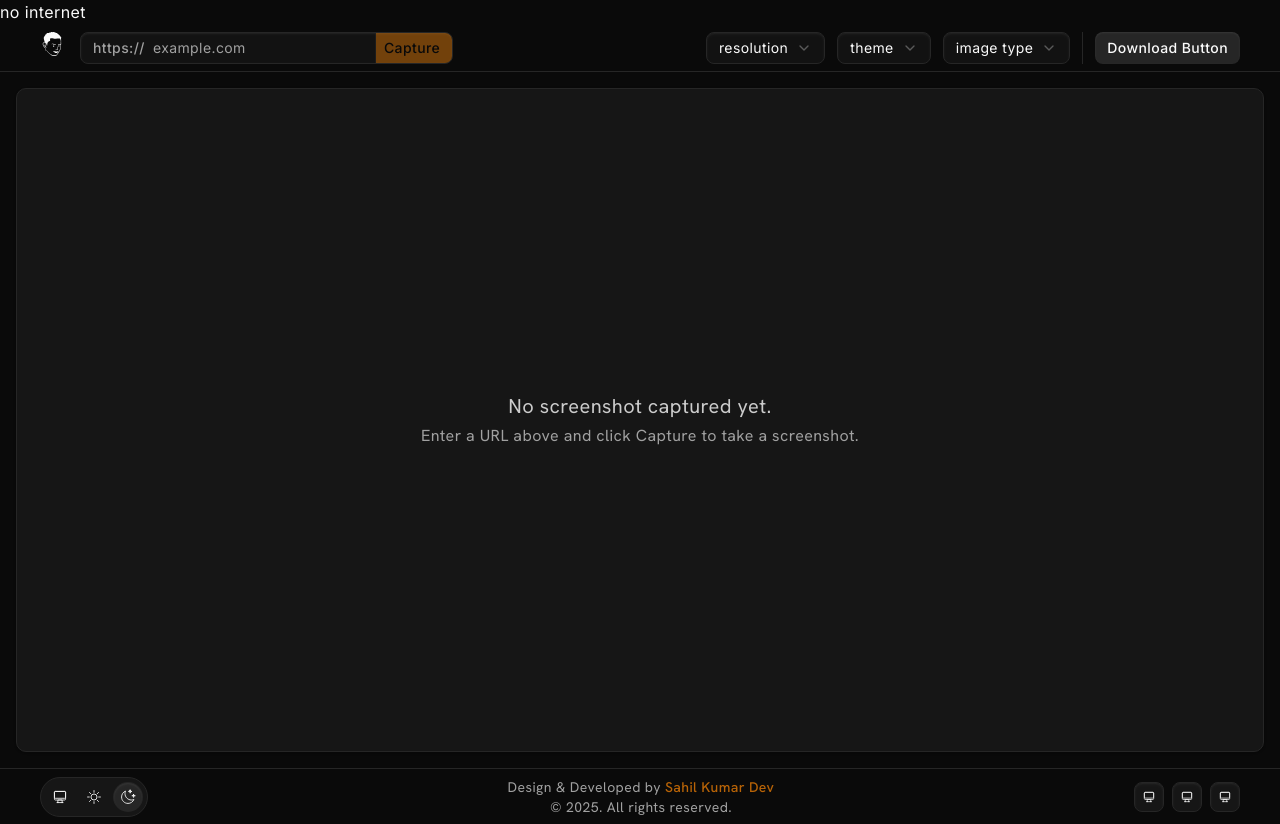
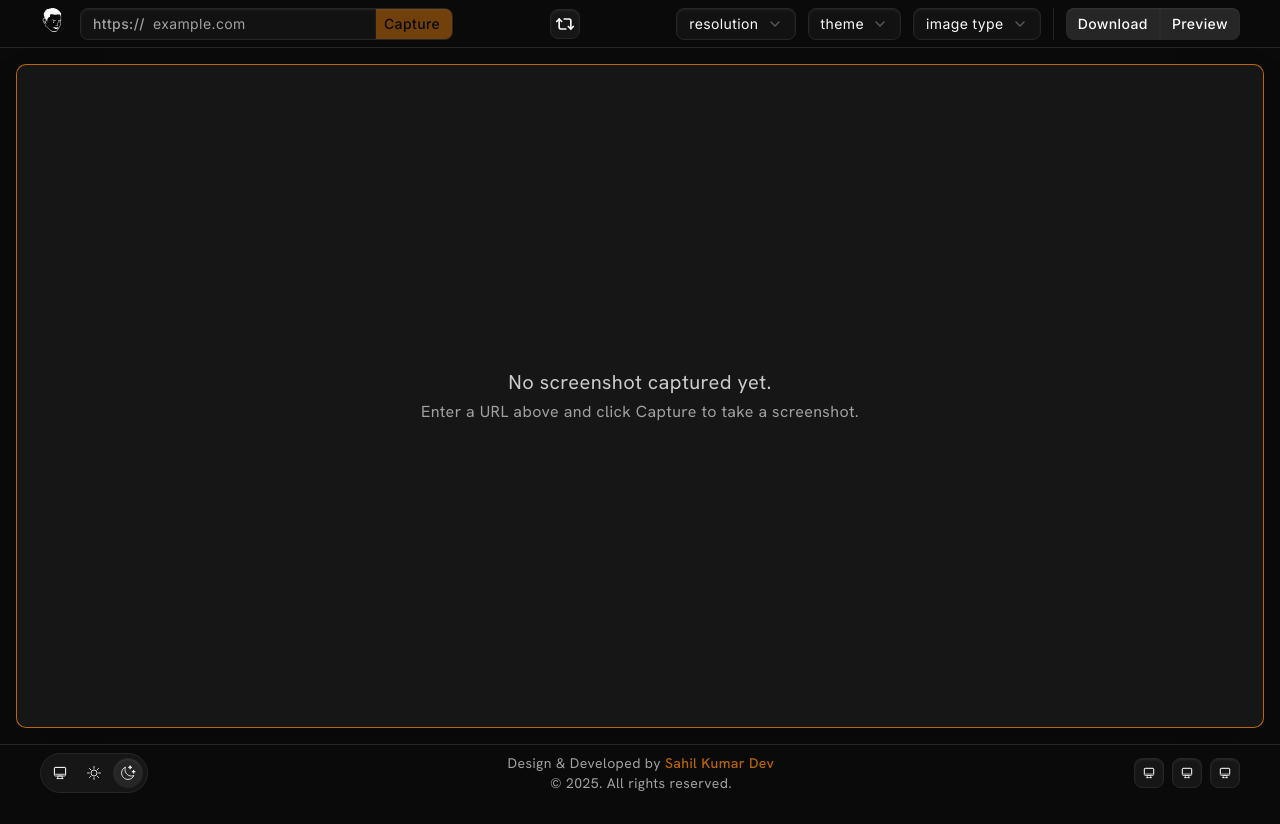
Before and after one commit to octacn/screenshot-capture, a Next.js app: page / in a window 1280 px wide. After the commit the page ends 800 px from the top, so only its background shows below. Built offline with nearby package versions, Linux system fonts and the light colour scheme.

Commit message:
feat: refactor image preview components, implement download functionality, and enhance site header with new UI elements

```diff
--- a/app/(app)/page.tsx
+++ b/app/(app)/page.tsx
@@ -1,15 +1,15 @@
 import SiteHeader from "@/components/site-header";
 import SiteFooter from "@/components/site-footer";
 import { MaxWidthWrapper } from "@/components/max-width-wrapper";
-import ImagePreviewer from "@/components/image-previewer";
+import ImagePreviewHome from "@/components/_image/image-preview-home";
 
 export default function Page() {
   return (
     <MaxWidthWrapper>
       <SiteHeader />
       <section className="h-[calc(100vh-104px)] overflow-hidden p-4">
-        <div className="relative group w-full rounded-lg h-full overflow-hidden border shadow transition-transform bg-surface">
-          <ImagePreviewer />
+        <div className="relative group w-full rounded-lg h-full overflow-hidden border border-app/70 shadow-2xl transition-transform bg-surface">
+          <ImagePreviewHome />
         </div>
       </section>
       <SiteFooter />
--- /dev/null
+++ b/components/_image/download.tsx
@@ -0,0 +1,12 @@
+"use client";
+
+import { useScreenshotStorage } from "@/hooks/use-screenshot-storage";
+import { BoxButton } from "@/components/box";
+
+export default function DownloadButton() {
+  const { downloadScreenshot } = useScreenshotStorage();
+
+  return (
+    <BoxButton onClick={() => downloadScreenshot("123")}>Download</BoxButton>
+  );
+}
--- a/components/image-previewer.tsx
+++ b/components/_image/image-preview-home.tsx
@@ -3,7 +3,7 @@
 import { useScreenshotStorage } from "@/hooks/use-screenshot-storage";
 import Image from "next/image";
 
-export default function ImagePreviewer() {
+export default function ImagePreviewHome() {
   const { screenshot, hasScreenshot } = useScreenshotStorage();
 
   if (!hasScreenshot) {
--- /dev/null
+++ b/components/_image/preview-page.tsx
@@ -0,0 +1,7 @@
+import React from 'react'
+
+export default function PreviewPage() {
+  return (
+    <div>PreviewPage</div>
+  )
+}
--- /dev/null
+++ b/components/_image/reset.tsx
@@ -0,0 +1,15 @@
+"use client";
+
+import { useScreenshotStorage } from "@/hooks/use-screenshot-storage";
+import { IconBox } from "../box";
+import { Repeat2 } from "lucide-react";
+
+export default function Reset() {
+  const { clearScreenshot } = useScreenshotStorage();
+
+  return (
+    <IconBox onClick={clearScreenshot}>
+      <Repeat2 />
+    </IconBox>
+  );
+}
--- a/components/internet.tsx
+++ b/components/internet.tsx
@@ -1,10 +1,51 @@
-import React from 'react'
+"use client";
+
+import { cn } from "@/lib/utils";
+import * as React from "react";
 
 export default function Internet() {
+  const [isOnline, setIsOnline] = React.useState(() =>
+    typeof window !== "undefined" ? navigator.onLine : true
+  );
+  const [showBanner, setShowBanner] = React.useState(false);
 
+  React.useEffect(() => {
+    const handleOnline = () => {
+      setIsOnline(true);
+      setShowBanner(true);
+      setTimeout(() => setShowBanner(false), 3000);
+    };
 
+    const handleOffline = () => {
+      setIsOnline(false);
+      setShowBanner(true);
+    };
+
+    window.addEventListener("online", handleOnline);
+    window.addEventListener("offline", handleOffline);
+
+    return () => {
+      window.removeEventListener("online", handleOnline);
+      window.removeEventListener("offline", handleOffline);
+    };
+  }, []);
+
+  if (!showBanner) return null;
 
   return (
-    <div>no internet</div>
-  )
+    <div
+      className={cn(
+        "absolute top-0 left-0 right-0 z-50 text-center transition-all inset-0",
+        "animate-in fade-out-0 fade-in-0 bg-black/95",
+        "text-xl font-mono capitalize tracking-wider",
+        "flex items-center justify-center"
+      )}
+    >
+      {isOnline ? (
+        <span>✓ Back online</span>
+      ) : (
+        <span>⚠ No internet connection</span>
+      )}
+    </div>
+  );
 }
--- a/components/site-header.tsx
+++ b/components/site-header.tsx
@@ -2,20 +2,31 @@ import { Box, BoxButton } from "@/components/box";
 import { Icons } from "@/components/icons";
 import SelectOption from "@/components/select-option";
 import { InputSearch } from "@/components/input-search";
+import { ButtonGroup } from "@/components/ui/button-group";
+import DownloadButton from "@/components/_image/download";
+import Link from "next/link";
+import Reset from "./_image/reset";
 
 export default function SiteHeader() {
   return (
     <Box className="h-12 flex items-center justify-between sticky top-0 left-0 right-0 border-b">
       <div className="flex gap-x-4">
         <Icons.logo className="size-6" />
-        <InputSearch />
+        {<InputSearch />}
       </div>
+      <Reset />
       <div className="flex gap-x-3">
         <SelectOption title="resolution" />
         <SelectOption title="theme" />
         <SelectOption title="image type" />
         <div className="w-px h-auto bg-border" />
-        <BoxButton>Download Button</BoxButton>
+        <ButtonGroup>
+          <DownloadButton />
+          <BoxButton className="relative overflow-hidden">
+            Preview
+            <Link href={"/preview"} className="absolute inset-0" />
+          </BoxButton>
+        </ButtonGroup>
       </div>
     </Box>
   );
```
